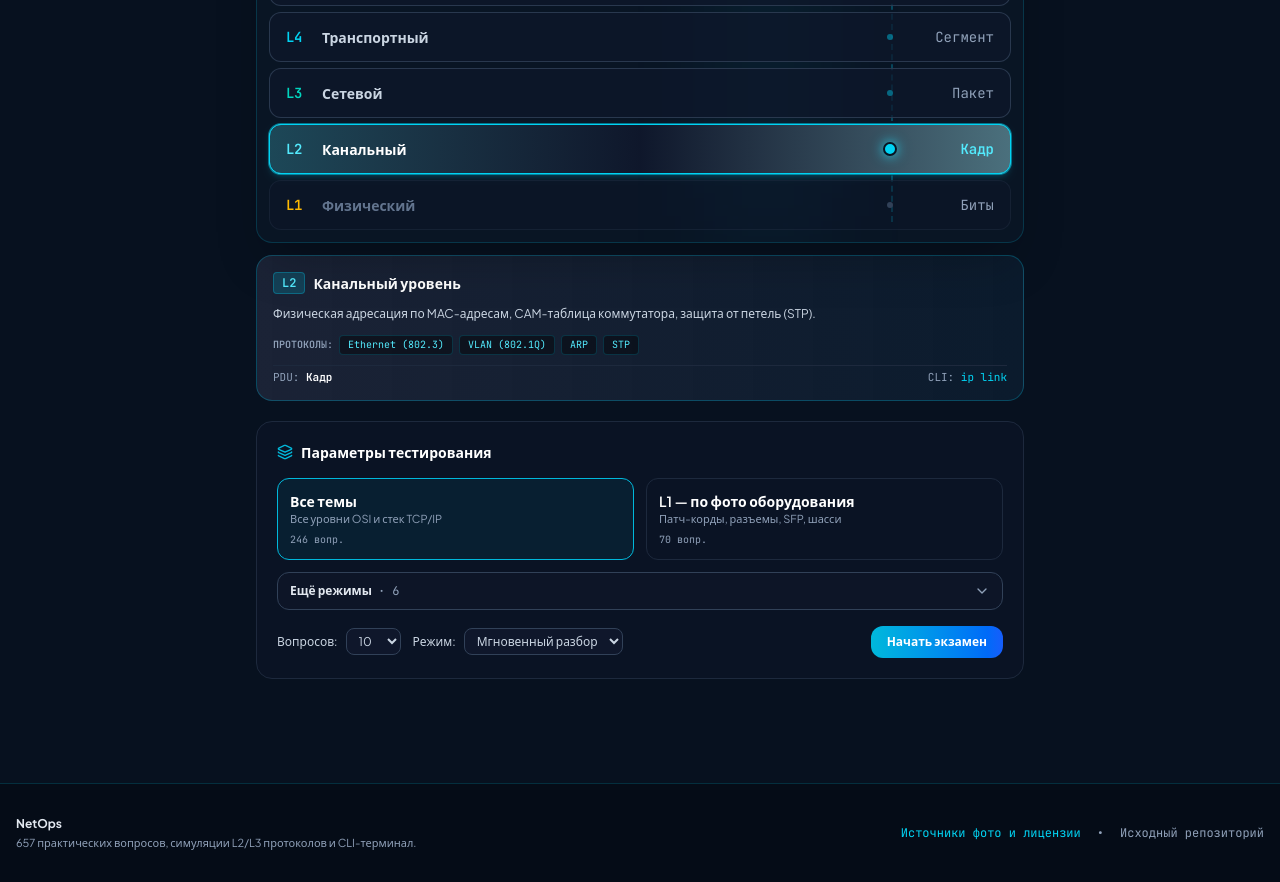
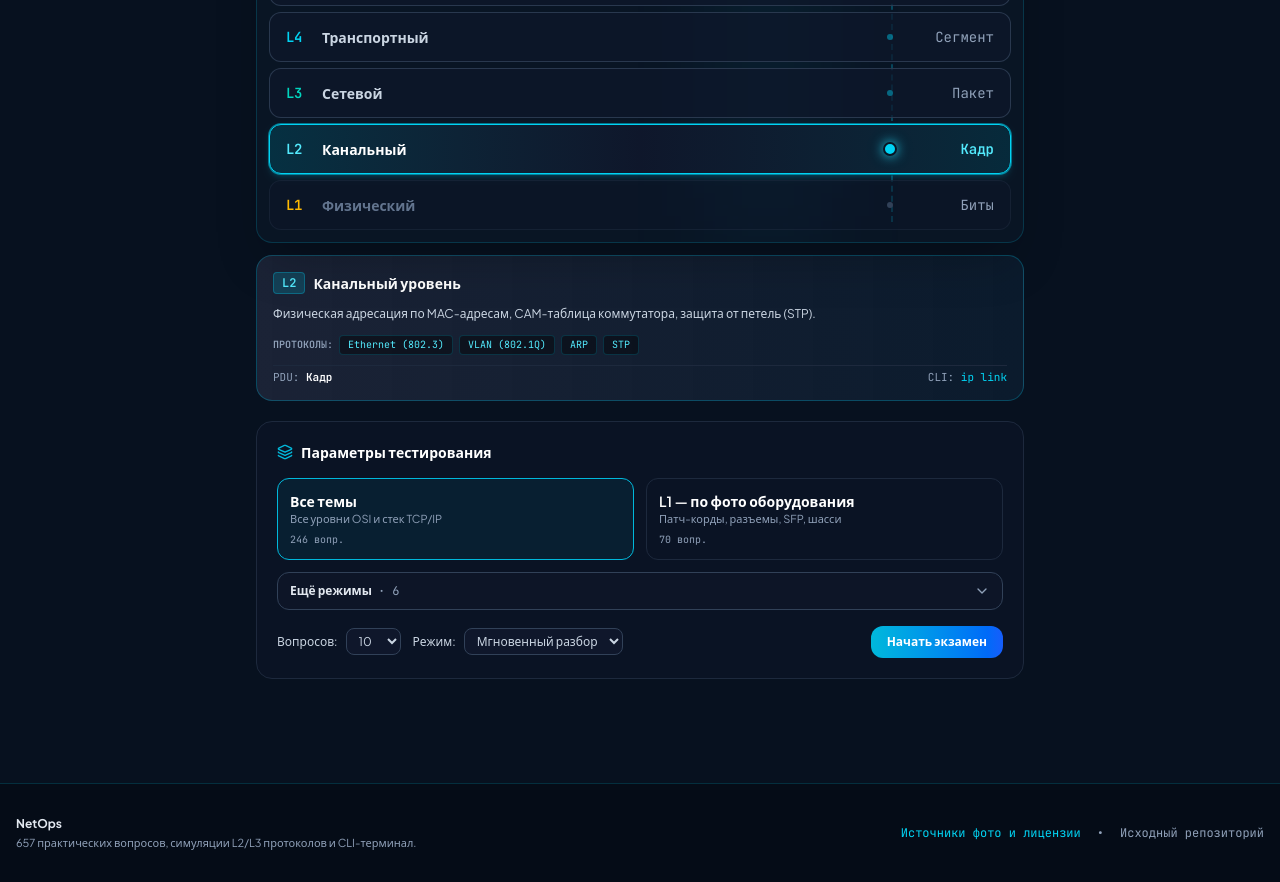
Before and after one commit to apotet/my-gemini-mirror-site, a React (Vite) app: page / in a window 1280 px wide. Shown: the part 920-1802 px from the top of the page. Built offline with nearby package versions, Linux system fonts and the light colour scheme.

Commit message:
fix(home): prevent dark-mode OSI row white flash

```diff
--- a/src/components/HomeOsiStack.tsx
+++ b/src/components/HomeOsiStack.tsx
@@ -301,9 +301,9 @@ export const LivingOsiStack: React.FC<LivingOsiStackProps> = ({
               <div
                 key={layer.id}
                 onClick={() => handleLayerClick(layer)}
-                className={`relative group rounded-xl p-3 sm:px-4 sm:py-3 transition-all duration-200 cursor-pointer flex items-center justify-between border ${
+                className={`relative group rounded-xl p-3 sm:px-4 sm:py-3 transition-[border-color,box-shadow,color] duration-200 cursor-pointer flex items-center justify-between border ${
                   isSelected
-                    ? 'bg-cyan-50 dark:bg-gradient-to-r dark:from-cyan-950/90 dark:via-slate-900 dark:to-cyan-950/70 border-cyan-500 dark:border-cyan-400 shadow-md shadow-cyan-500/20 ring-1 ring-cyan-400/50'
+                    ? 'bg-cyan-50 dark:bg-[#091524] dark:bg-gradient-to-r dark:from-cyan-950/90 dark:via-slate-900 dark:to-cyan-950/70 border-cyan-500 dark:border-cyan-400 shadow-md shadow-cyan-500/20 ring-1 ring-cyan-400/50'
                     : isEncapsulated
                       ? 'bg-slate-50 dark:bg-slate-900/70 border-slate-200 dark:border-slate-700/80 text-slate-700 dark:text-slate-300'
                       : 'bg-slate-50/60 dark:bg-slate-900/40 border-slate-200/80 dark:border-slate-800/60 text-slate-500 dark:text-slate-500'
```
